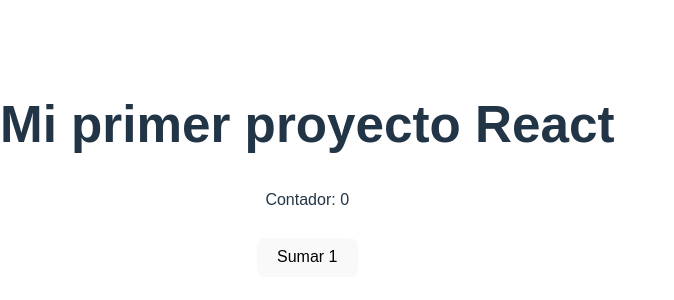
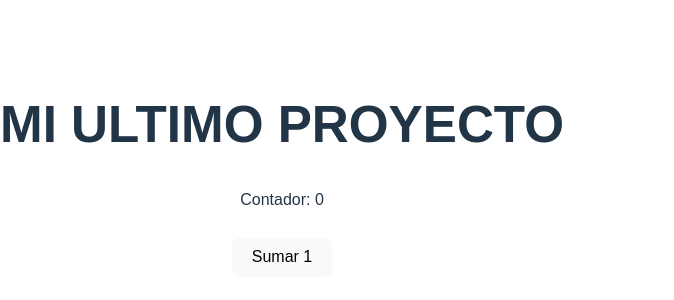
Before and after one commit to IamBraightonDev/PruebaReact, a React (Vite) app: page / in a window 1280 px wide. Shown: the part 238-538 px from the top of the page, without its empty margins (0-674 px from the left). Built offline with nearby package versions, Linux system fonts and the light colour scheme.

Commit message:
Titulo cambiado

```diff
--- a/src/App.jsx
+++ b/src/App.jsx
@@ -8,7 +8,7 @@
 
   return (
     <div className="App">
-      <h1>Mi primer proyecto React</h1>
+      <h1>MI ULTIMO PROYECTO</h1>
       <p>Contador: {contador}</p>
       <button onClick={() => setContador(contador + 1)}>Sumar 1</button>
     </div>
```
